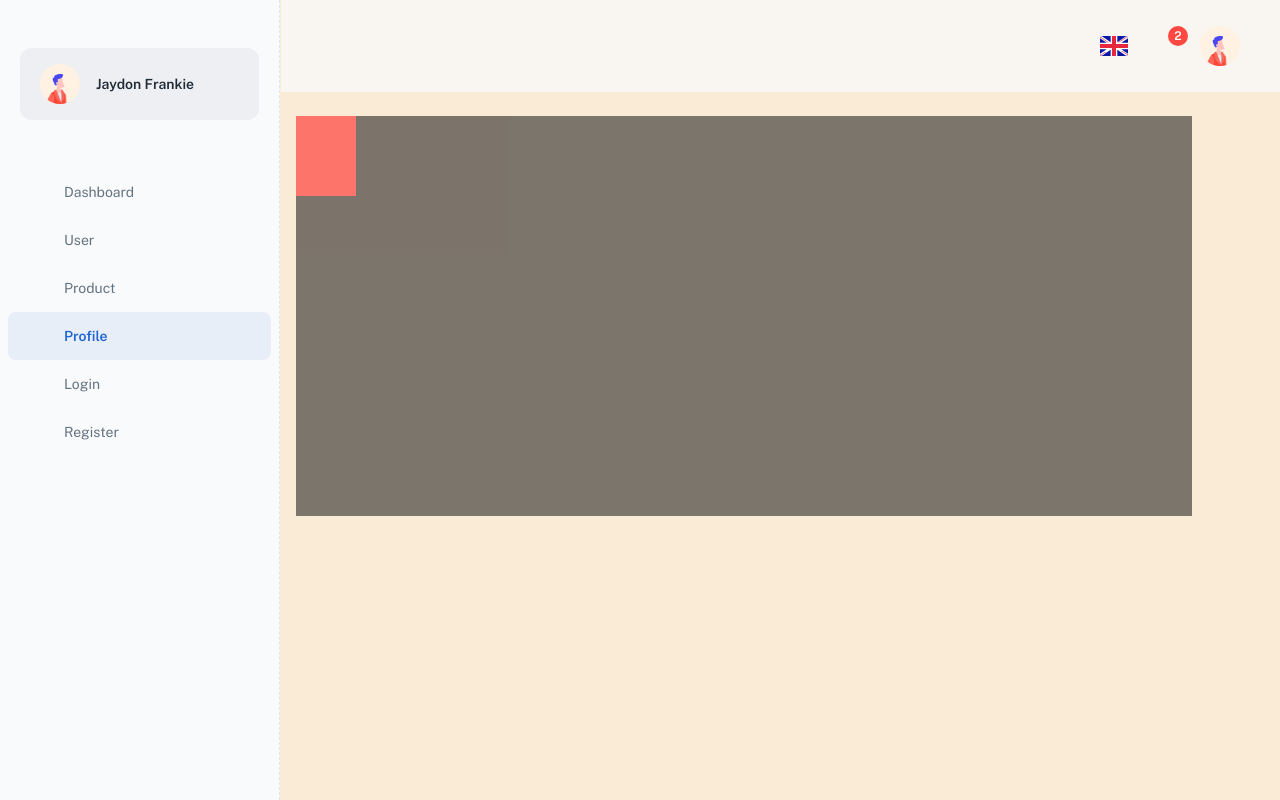
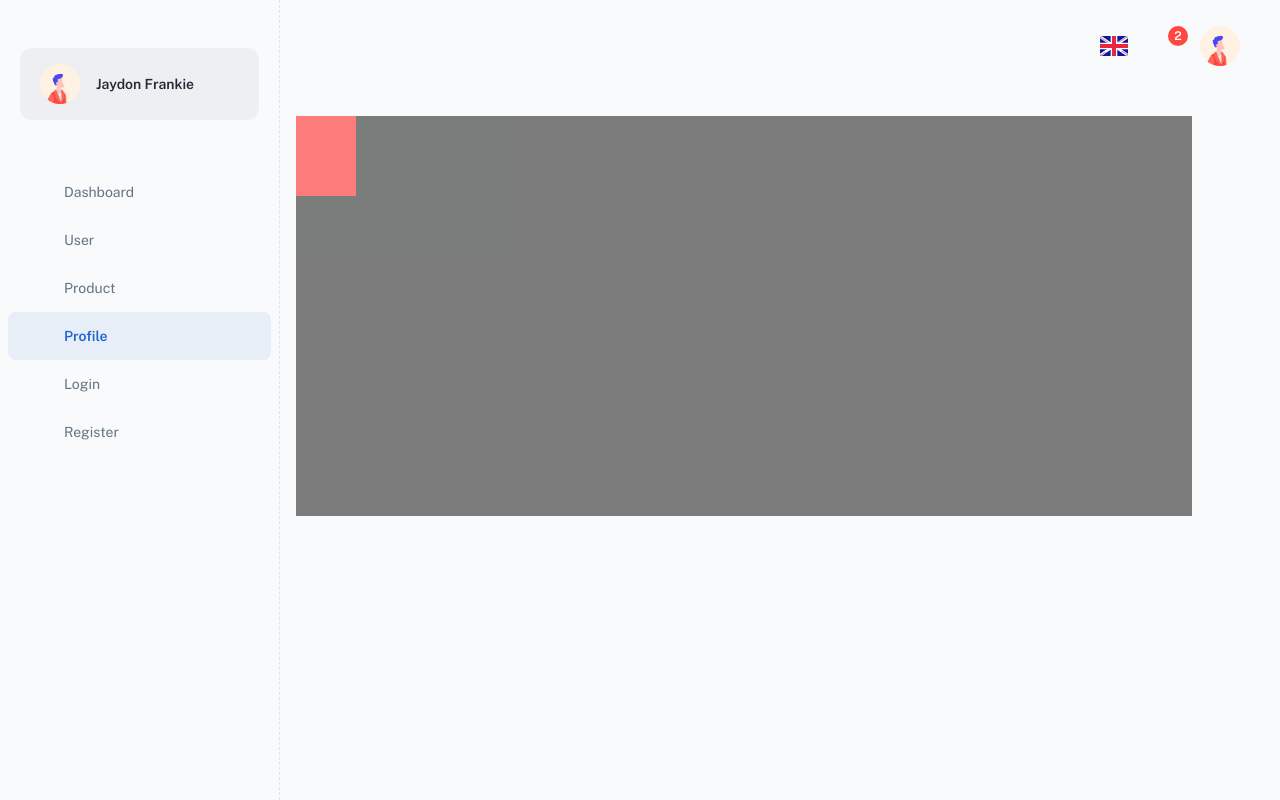
Before and after one commit to ahmedmagdy99101/GymSystem, a React (Create React App) app: page /dashboard/blog in a window 1280 px wide. Built offline with nearby package versions, Linux system fonts and the light colour scheme; some icons are missing; a web font is replaced by a local one.

Commit message:
update-background

```diff
--- a/src/pages/blog.css
+++ b/src/pages/blog.css
@@ -1,6 +1,4 @@
-body{
-    background-color: antiquewhite;
-}
+
 .container{
     background-color: black;
     width: 70vw;
```
